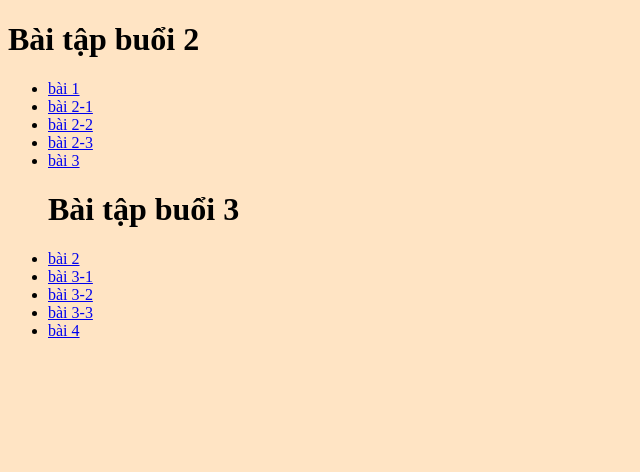
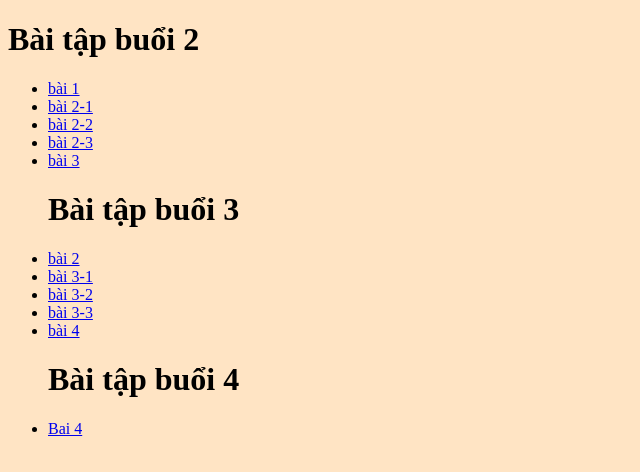
Before and after one commit to Tuanminh111/thechillin, a plain HTML site: page bài tập tổng hợp.html in a window 1280 px wide. Shown: the whole page, without its empty margins (0-640 px from the left). Drawn offline with Linux system fonts and the light colour scheme.

Commit message:
Add files via upload

```diff
--- a/bài tập tổng hợp.html
+++ b/bài tập tổng hợp.html
@@ -24,6 +24,8 @@
 <li><a href="https://tuanminh111.github.io/thechillin/b%C3%A0i%203-2.html">bài 3-2</a></li>
 <li><a href="https://tuanminh111.github.io/thechillin/b%C3%A0i%203-3.html">bài 3-3</a></li>
 <li><a href="https://tuanminh111.github.io/thechillin/b%C3%A0i%203.html">bài 4</a></li>
+<h1> Bài tập buổi 4</h1>
+<li><a href="https://tuanminh111.github.io/thechillin/baitap4">Bai 4</a></li>
 
 </ul>
 
```
